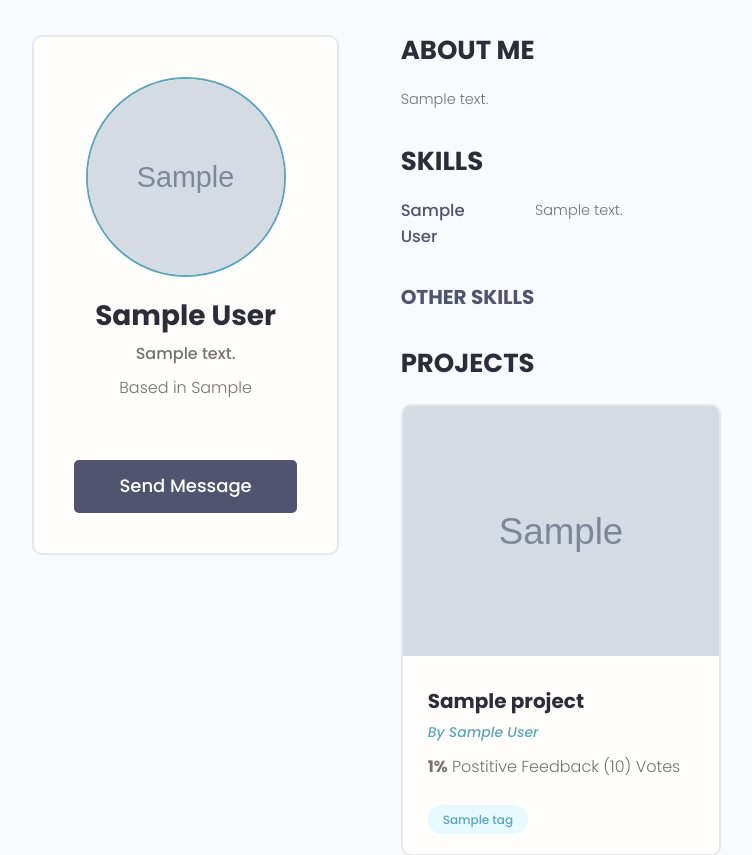
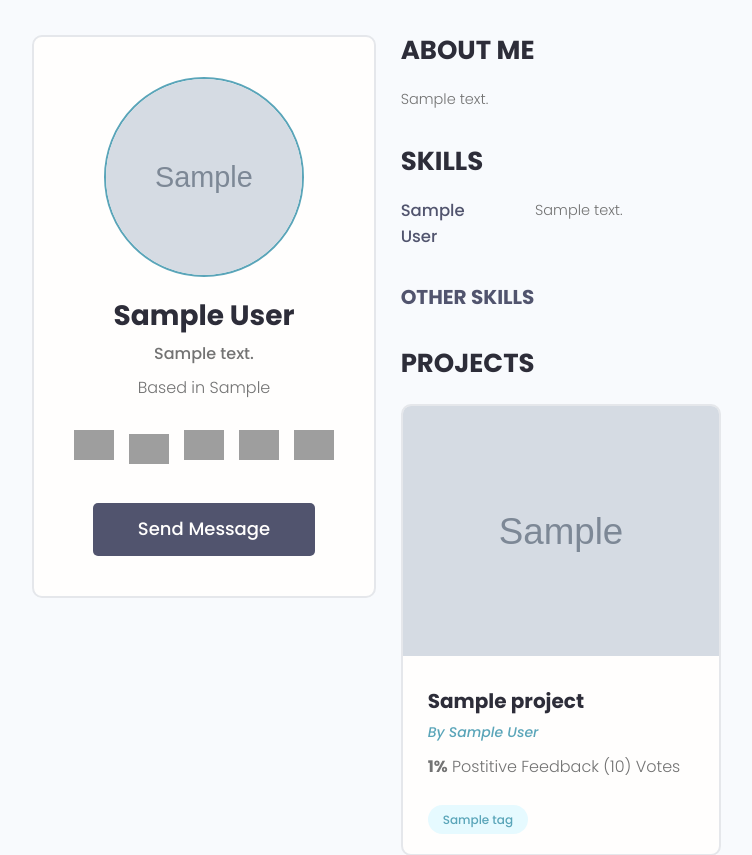
Before and after one commit to toshko2312/Devs-platform, a Django app: page /profile/00000000-0000-0000-0000-000000000001/ in a window 1280 px wide. Shown: the part 77-932 px from the top of the page, without its empty margins (96-848 px from the left). Run offline with Django 5.2, Linux system fonts and the light colour scheme; tables that the repository leaves empty hold one stand-in row (values such as "Sample post"); grey boxes marked "Sample" are stand-in pictures; some libraries are stand-ins or nearby versions; grey boxes are pictures that could not be loaded.

Commit message:
Update user template contact icons

```diff
--- a/src/users/templates/users/user-profile.html
+++ b/src/users/templates/users/user-profile.html
@@ -13,29 +13,42 @@
               <p class="dev__title">{{user.description}}</p>
               <p class="dev__location">Based in {{user.location}}</p>
               <ul class="dev__social">
-                {% if profile.social_github %}
-                <li>
-                  <a title="Github" href="{{user.social.github}}" target="_blank"><i class="im im-github"></i></a>
-                </li>
+
+                {% if user.social_github %}
+                <a href="{{user.social_github}}">
+                  <img src="https://cdn-icons-png.flaticon.com/512/25/25231.png"
+                  alt="Github" style="width:40px;">
+                </a>
                 {% endif %}
 
-                {% if profile.social_twitter %}
-                <li>
-                  <a title="Twitter" href="{{user.social.twitter}}" target="_blank"><i class="im im-twitter"></i></a>
-                </li>
+                {% if user.social_twitter %}
+                <a href="{{user.social_twitter}}">
+                  <img src="https://freelogopng.com/images/all_img/1657043345twitter-logo-png.png"
+                  alt="Twitter" style="width:40px;margin-top:4px;">
+                </a>
                 {% endif %}
 
-                {% if profile.social_linkedin %}
-                <li>
-                  <a title="LinkedIn" href="{{user.social.linkedin}}" target="_blank"><i class="im im-linkedin"></i></a>
-                </li>
+                {% if user.social_linkedin %}
+                <a href="{{user.social_linkedin}}">
+                  <img src="https://cdn1.iconfinder.com/data/icons/logotypes/32/circle-linkedin-512.png"
+                  alt="LinkedIn" style="width:40px;">
+                </a>
                 {% endif %}
 
-                {% if profile.social_website %}
-                <li>
-                  <a title="Personal Website" href="{{user.social.website}}" target="_blank"><i class="im im-globe"></i></a>
-                </li>
+                {% if user.social_youtube %}
+                <a href="{{user.social_youtube}}">
+                  <img src="https://cdn-icons-png.flaticon.com/256/1384/1384060.png"
+                  alt="Youtube" style="width:40px;">
+                </a>
                 {% endif %}
+
+                {% if user.social_website %}
+                <a href="{{user.social_website}}">
+                  <img src="https://cdn-icons-png.flaticon.com/512/1006/1006771.png"
+                  alt="Website" style="width:40px;">
+                </a>
+                {% endif %}
+
               </ul>
               <a href="#" class="btn btn--sub btn--lg">Send Message </a>
             </div>
```
